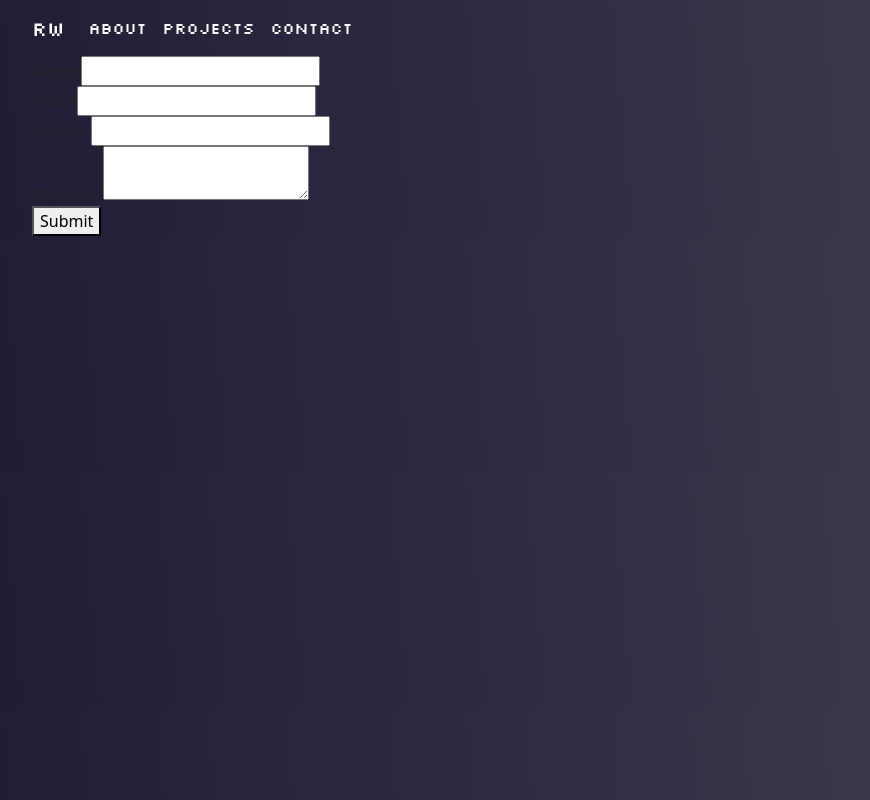
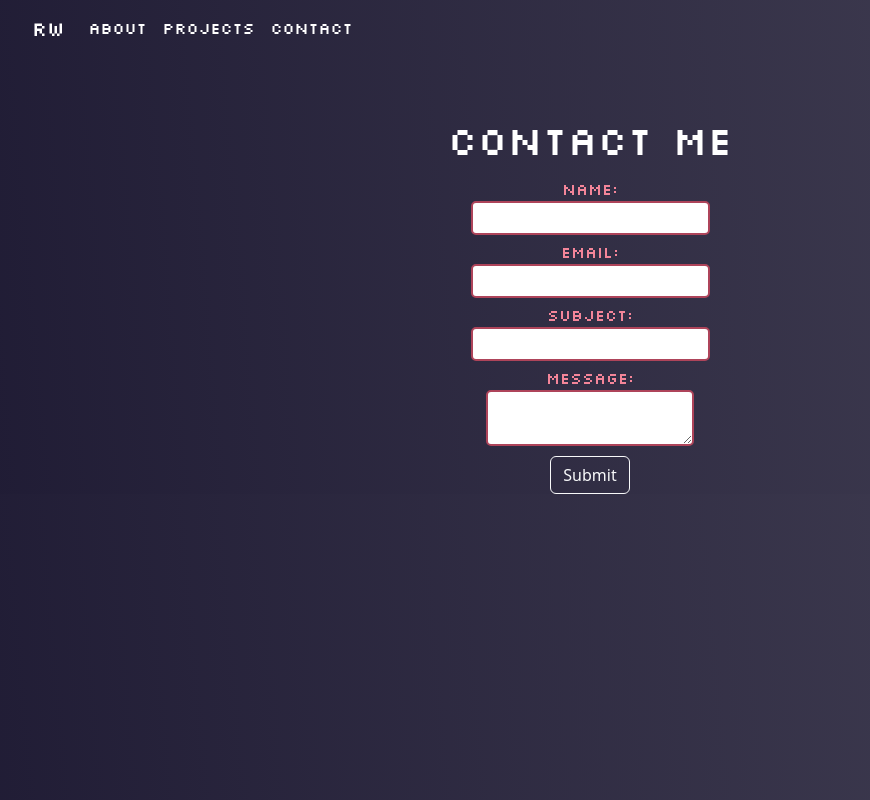
Before and after one commit to RobynWindsor/Robyn-Windsor-Portfolio-React, a React (Vite) app: page /contact in a window 1280 px wide. Shown: the whole page, without its empty margins (50-920 px from the left). Built offline with nearby package versions, Linux system fonts and the light colour scheme.

Commit message:
add: flex to contact form

```diff
--- a/package.json
+++ b/package.json
@@ -15,7 +15,8 @@
     "react": "^18.2.0",
     "react-bootstrap": "^2.10.1",
     "react-dom": "^18.2.0",
-    "react-router-dom": "^6.22.2"
+    "react-router-dom": "^6.22.2",
+    "sweetalert2": "^11.10.5"
   },
   "devDependencies": {
     "@types/react": "^18.2.56",
--- /dev/null
+++ b/src/Contact.css
@@ -0,0 +1,52 @@
+@import url('https://fonts.googleapis.com/css2?family=Silkscreen:wght@400;700&display=swap');
+
+.silkscreen-regular,
+label {
+  font-family: 'Silkscreen', sans-serif;
+  font-weight: 400;
+  font-style: normal;
+}
+
+.silkscreen-bold {
+  font-family: 'Silkscreen', sans-serif;
+  font-weight: 700;
+  font-style: normal;
+}
+
+.container {
+  display: flex;
+  justify-content: center;
+  text-align: center;
+}
+input {
+  display: flex;
+  border-radius: 5px;
+  padding-top: 5px;
+  border: 2px solid #ae445a;
+}
+
+textarea {
+  display: flex;
+  justify-content: center;
+  border-radius: 5px;
+  border: 2px solid #ae445a;
+  margin-bottom: 10px;
+}
+
+label {
+  display: flex;
+  justify-content: center;
+  color: #f48599;
+  margin-top: 5px;
+}
+
+Button {
+  display: flex;
+  justify-content: center;
+}
+
+.messageForm {
+  display: flex;
+  flex-direction: column;
+  align-items: center;
+}
--- a/src/Contact.jsx
+++ b/src/Contact.jsx
@@ -1,7 +1,10 @@
 import React, { useState } from 'react';
 import 'bootstrap/dist/css/bootstrap.min.css';
+import Swal from 'sweetalert2';
 import NavBar from './NavBar';
 import emailjs from '@emailjs/browser';
+import './Contact.css';
+import Button from 'react-bootstrap/Button';
 
 function Contact() {
   // create state variable that holds the form data
@@ -60,7 +63,7 @@ function Contact() {
       const templateId = 'contact_form';
       const publicKey = '8git3JVuOnc7ohSsY';
 
-      // Creating a new object that conatins dynamic template params
+      // Creating a new object that contains dynamic template params
       const templateParams = {
         from_name: formData.name,
         from_email: formData.email,
@@ -72,6 +75,17 @@ function Contact() {
         .send(serviceId, templateId, templateParams, publicKey)
         .then((response) => {
           console.log('Email sent successfully!', response);
+          setTimeout(() => {
+            Swal.fire({
+              icon: 'success',
+              title: 'Email Sent',
+              text: 'Your message has been successfully sent!',
+              customClass: {
+                popup: 'my-popup',
+                title: 'my-title',
+                confirmButton: 'my-confirm-button',
+              },
+              buttonsStyling: false,
             });
 
             setFormData({
@@ -83,12 +97,19 @@ function Contact() {
 
             // setSubmitting will clear the form once form is validated and submitted by setting submitting state to false
             setSubmitting(false);
+          }, 500);
+        })
+        .catch((error) => {
+          console.error('Error sending email:', error);
+          // Handle error scenarios here, if needed
+        });
     }
   };
 
   return (
     <div>
       <NavBar />
+      <h1> Contact Me</h1>
       <div className="container">
         <form className="contactForm" onSubmit={handleSubmit}>
           <div className="nameForm">
@@ -139,9 +160,15 @@ function Contact() {
               )}
             </div>
           </div>
-          <button className="contactButton" type="submit" disabled={submitting}>
+          <Button
+            variant="outline-light"
+            className="contactButton"
+            type="submit"
+            disabled={submitting}
+          >
             Submit
-          </button>
+          </Button>
+          {''}
         </form>
       </div>
     </div>
```
Also changed, not shown: 1 other file (tests, documents, lock files or other folders). Lines whose indentation alone changed are shown as unchanged.
